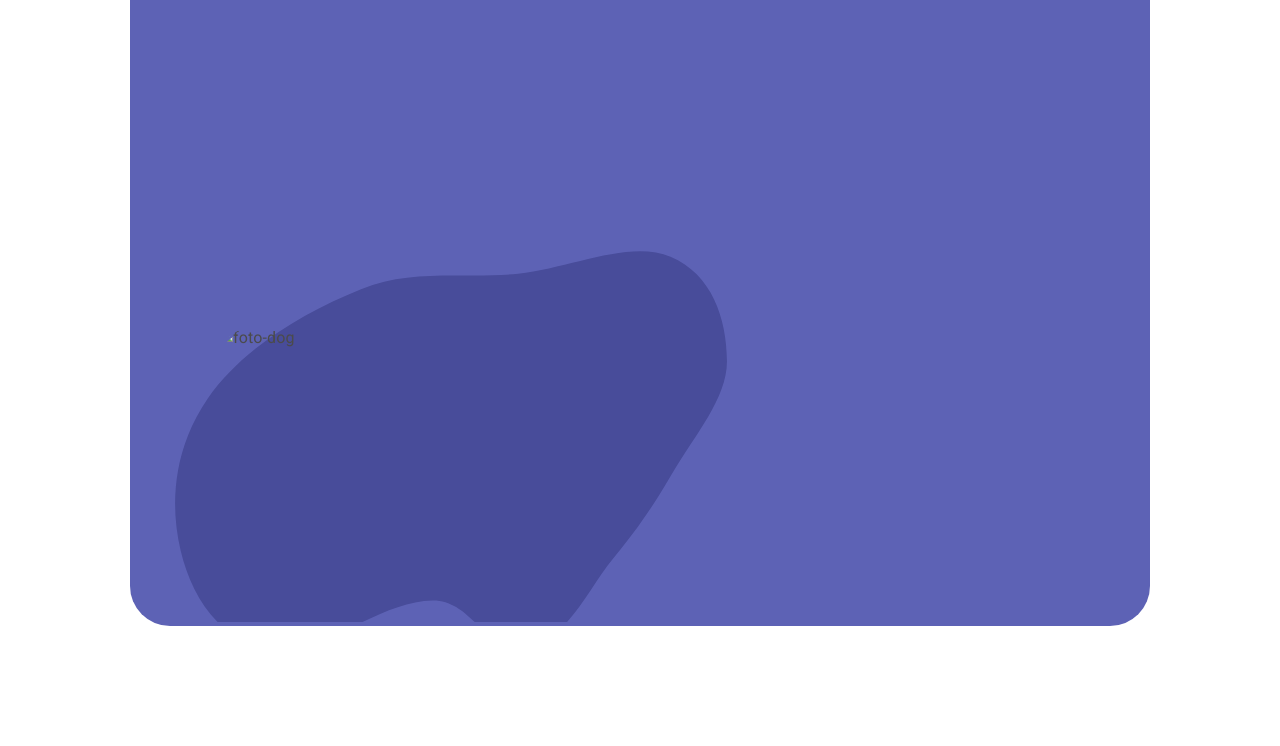
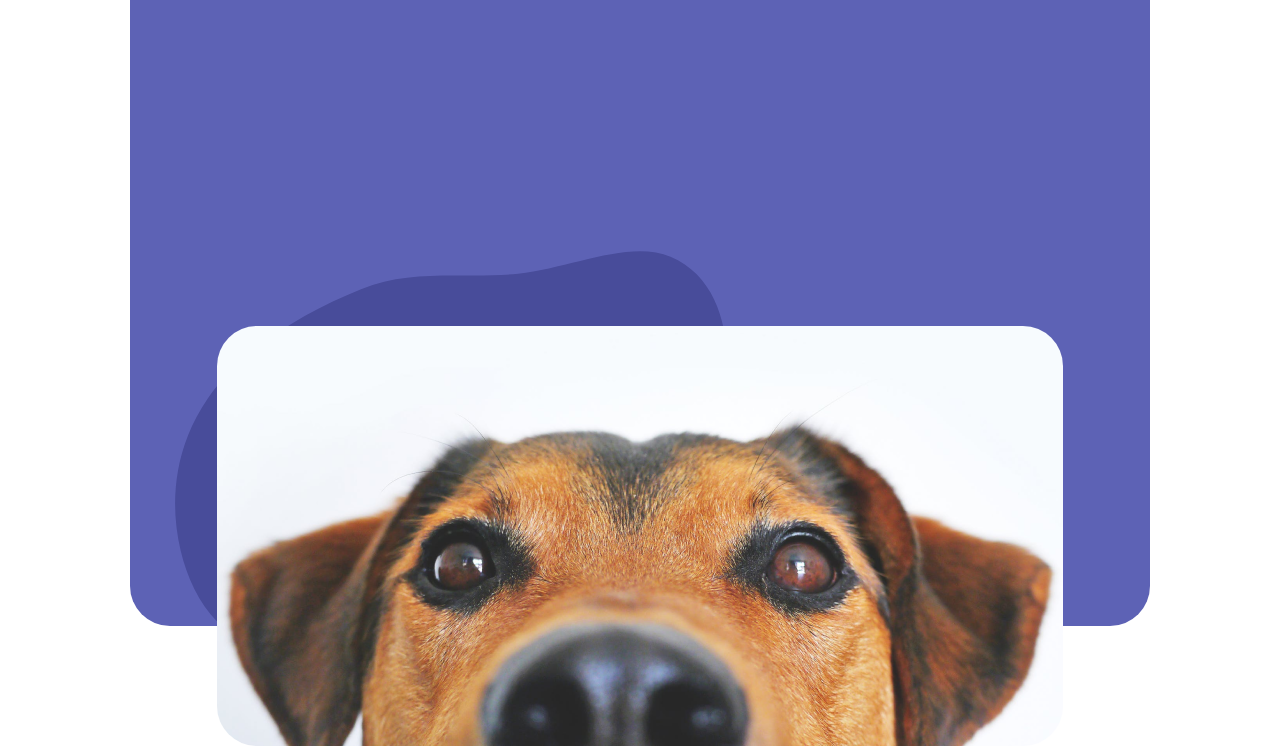
Before and after one commit to seregapavlov/Lesson_11, a plain HTML site: page index.html in a window 1280 px wide. Shown: the part 800-1546 px from the top of the page. Drawn offline with Linux system fonts and the light colour scheme; files whose address does not match are found by name.

Commit message:
Update index.html

```diff
--- a/index.html
+++ b/index.html
@@ -56,7 +56,7 @@
                     </div>
                     <div class="Who-we-are">
                         <div class="Who-we-are__dog">
-                            <img src="/progect/img/dog.png" alt=" foto-dog">
+                            <img src="img/dog.png" alt=" foto-dog">
                         </div>
 
                     </div>
```
